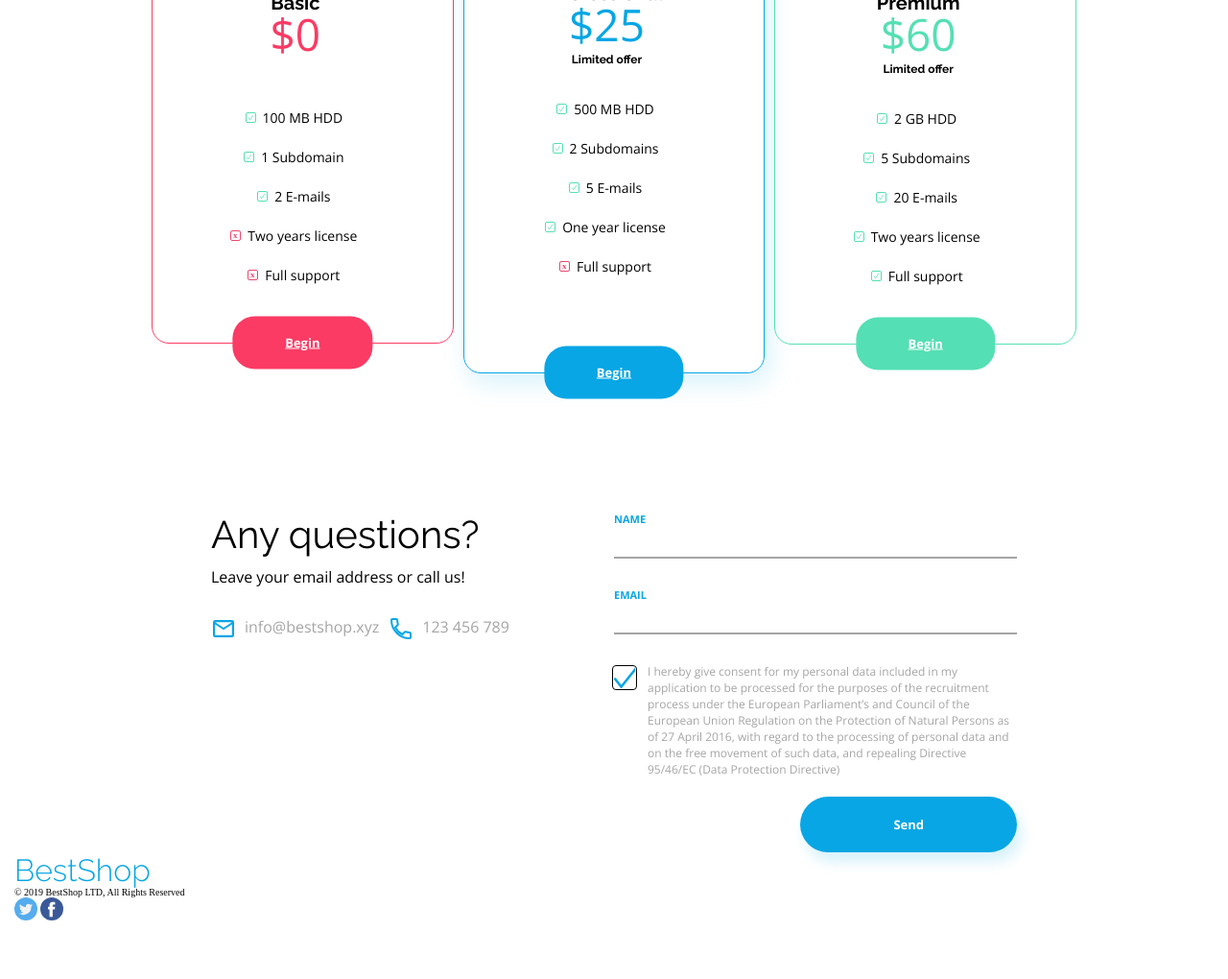
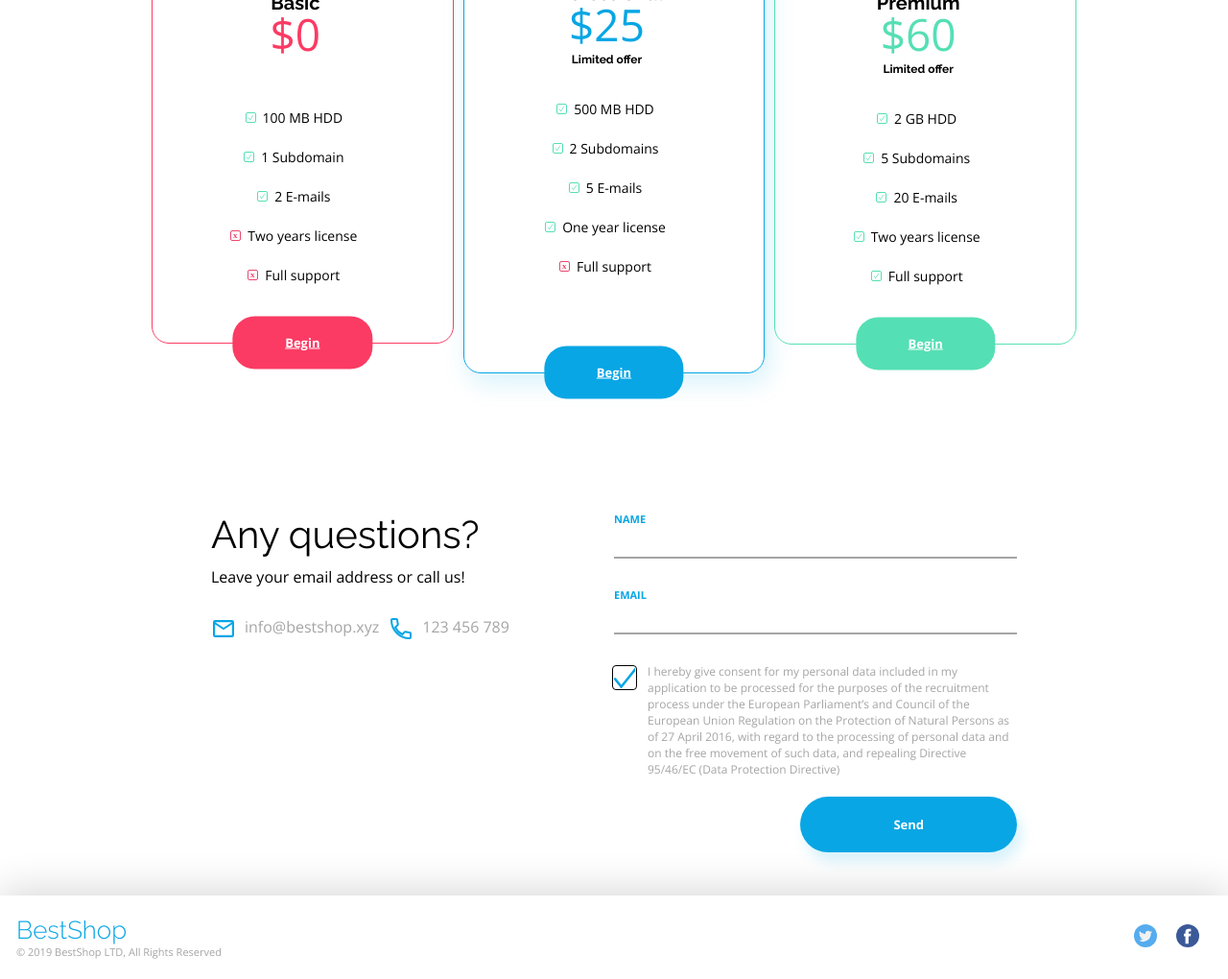
Before and after one commit to andro2ss/CL_RWD_Site, a website: page index.html in a window 1280 px wide. Shown: the part 2673-3693 px from the top of the page at 96% size. Before the commit the page ends 3634 px from the top, so only its background shows below. Drawn offline with nearby package versions, Linux system fonts and the light colour scheme.

Commit message:
footer 95%, todo cheack again all sections

```diff
--- a/index.html
+++ b/index.html
@@ -227,11 +227,11 @@
 <!-- =============================== FOOTER SECTION ========================== -->
 <footer class="footer">
     <section class="footer__container container">
-        <div class="footer__textBox">
-            <a class="logo">BestShop</a>
+        <div class="text__box">
+            <a class="logo logo__footer">BestShop</a>
             <p class="copyright">© 2019 BestShop LTD, All Rights Reserved</p>
         </div>
-        <div class="footer__socialMediaBox">
+        <div class="icons__box">
             <a href="" class="socialMedia"><img src="./src/img/Twitter.svg" alt="Twitter"
                                                 class="footer_image--twitter"></a>
             <a href="" class="socialMedia"><img src="./src/img/Facebook.svg" alt="Facebook"
--- /dev/null
+++ b/src/scss/layout/_footer.scss
@@ -0,0 +1,31 @@
+.footer__container {
+  display: flex;
+  justify-content: space-between;
+  align-items: center;
+  padding: 2.1rem 3rem 2.1rem 1.7rem;
+  box-shadow: 0px -5px 40px #00000029;
+  margin-top: 4.5rem;
+
+  .text__box {
+    display: flex;
+    flex-direction: column;
+
+    .logo__footer {
+      font-size: 2.6rem;
+      line-height: 3rem;
+    }
+
+    .copyright {
+      font-size: 1.1rem;
+      font-family: $font-regular;
+      font-weight: 400;
+      line-height: 1.5rem;
+      color: $color-grey;
+    }
+  }
+
+  .icons__box {
+    display: flex;
+    column-gap: 2rem;
+  }
+}
--- a/src/scss/main.scss
+++ b/src/scss/main.scss
@@ -12,3 +12,4 @@
 @import "./layout/sectionBenefits";
 @import "./layout/sectionPricing";
 @import "./layout/sectionContact";
+@import "./layout/footer";
```
Also changed, not shown: src/css/main.css, 1 other file.
